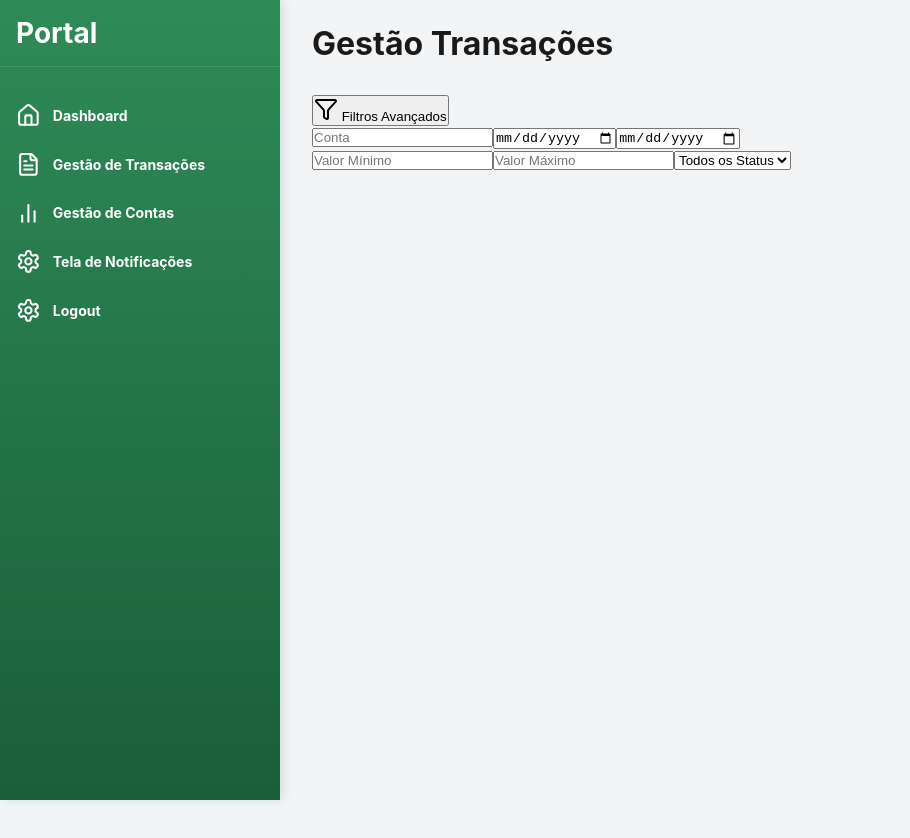
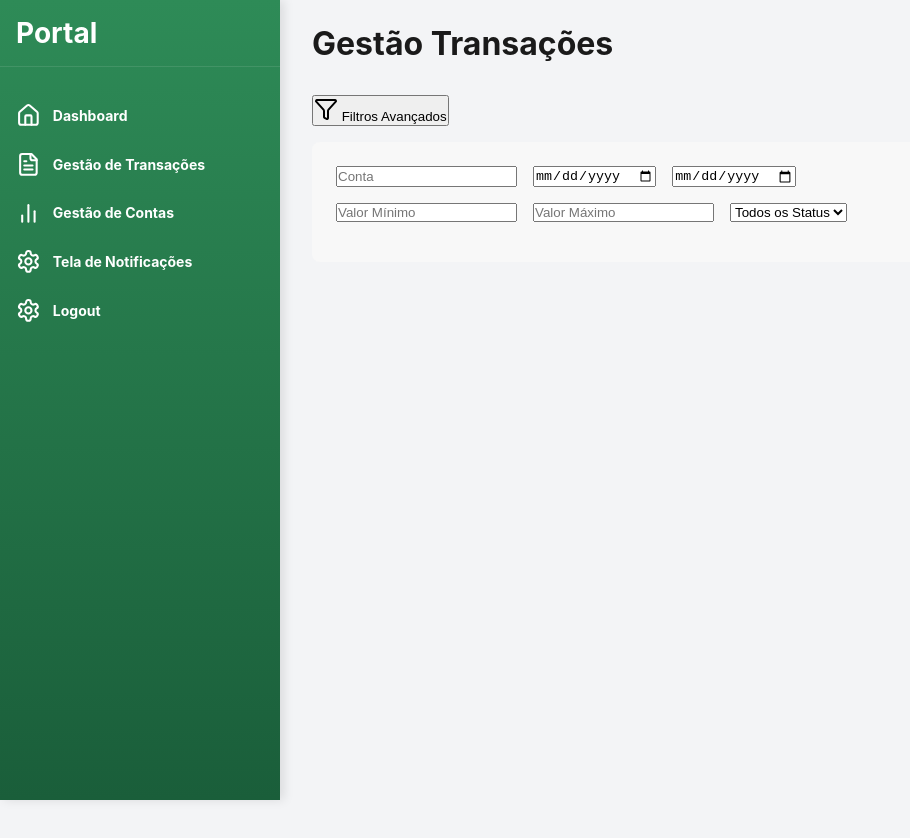
Before and after one commit to RusthenRonald2006/Portal-de-analise-em-anomalias-transacionais, a React (Create React App) app in the folder detec-anomalias/: page /gestaotransacoes in a window 1280 px wide. Shown: the top 838 px of the page, without its empty margins (0-910 px from the left). Built offline with nearby package versions, Linux system fonts and the light colour scheme; the HTML template or start-up script is replaced by a standard one.

Commit message:
estilizando filtros

```diff
--- a/detec-anomalias/src/components/Pages/GestaoTransacoes.module.css
+++ b/detec-anomalias/src/components/Pages/GestaoTransacoes.module.css
@@ -6,6 +6,21 @@ h1 {
     color: #1a1a1a;
     margin-bottom: 2rem;
     font-size: 2rem;
+}
+.filter_section {
+    margin-bottom: 2rem;
+}
+.filter_container {
+    background: #f8f8f8;
+    padding: 1.5rem;
+    border-radius: 0.5rem;
+    margin-top: 1rem;
+}
+
+.filter_group {
+    display: flex;
+    gap: 1rem;
+    margin-bottom: 1rem;
   }
 .sidebar{
     background: linear-gradient(180deg, #2E8B57 0%, #1a5e3a 100%);
```
